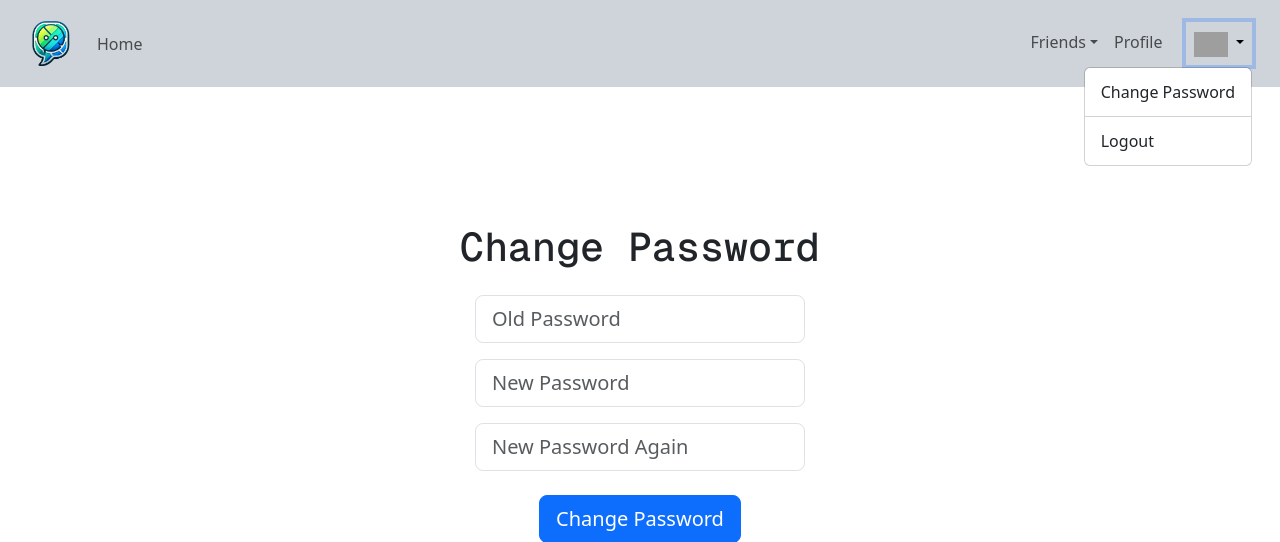
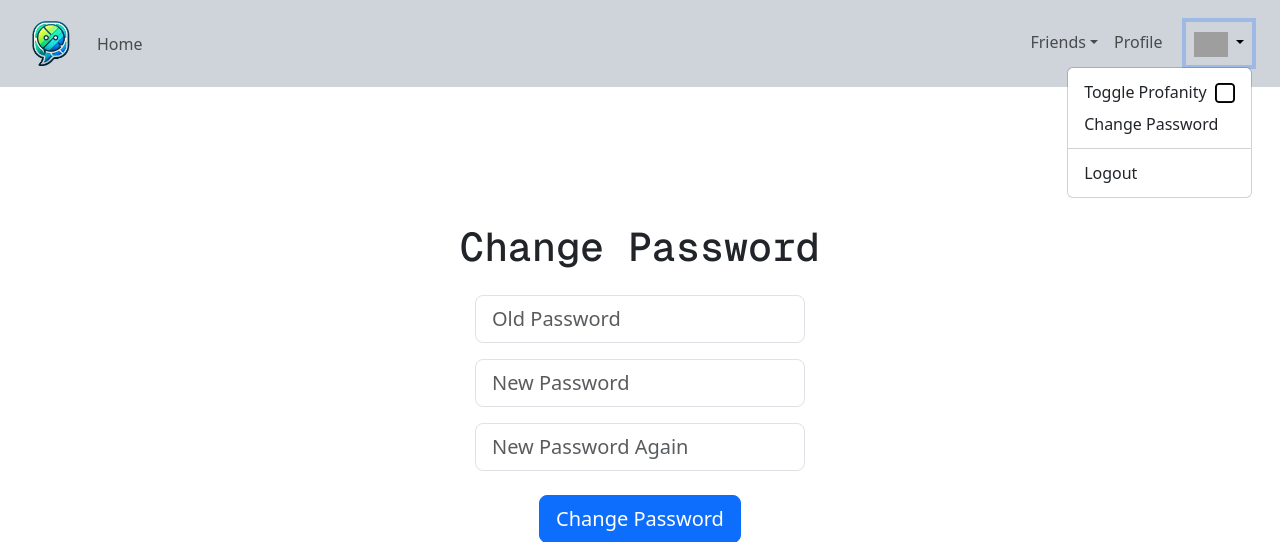
Before and after one commit to ppl-call-me-tima/chatify, a Flask app: page /change_password in a window 1280 px wide, after a click that opens the changed part. Shown: the top 542 px of the page. Run offline with Flask 3, Linux system fonts and the light colour scheme; the visitor is signed in with stand-in values (Sample User, id 1); grey boxes are pictures that could not be loaded.

Commit message:
Add toggle profanity feature

```diff
--- a/app.py
+++ b/app.py
@@ -100,31 +100,14 @@ def message(data):
     rows = execute_retrieve("SELECT id AS friend_id FROM user WHERE username = :username",
                             {"username": data["msg_to"]})
 
+    receiver_enabled_profanity = bool(execute_retrieve("SELECT isProfanityEnabled FROM user WHERE id = :id", {"id": rows[0]["friend_id"]})[0]["isProfanityEnabled"])
     timestamp = datetime.now(tz=IST).strftime(r"%Y%m%d%H%M%S%f")
 
-    if is_profane(data["message"], profanity):
-        is_immune = execute_retrieve("SELECT isImmune FROM user WHERE id = :id", {"id": session.get("user_id")})[0]["isImmune"]
+    if not receiver_enabled_profanity and is_profane(data["message"], profanity):
+        is_immune = bool(execute_retrieve("SELECT isImmune FROM user WHERE id = :id", {"id": session.get("user_id")})[0]["isImmune"])
 
         if not is_immune:
             # TODO: add some level of mute or warning inside db, and block if exceeds a defined limit
-
-            execute("""
-                INSERT INTO profane_messages (
-                    msg_from,
-                    msg_to,
-                    msg,
-                    timestamp
-                ) VALUES (
-                    :msg_from,
-                    :msg_to,
-                    :msg,
-                    :timestamp)
-            """, {
-                "msg_from": session.get("user_id"),
-                "msg_to": rows[0]["friend_id"],
-                "msg": data["message"],
-                "timestamp": timestamp
-            })
 
             emit("profanity_detected")
             return
@@ -179,7 +162,9 @@ def index():
         JOIN user ON user.id = f.friend_id
     """, {"user_id": session.get("user_id")})
 
-    return render_template("index.html", rows=rows, index=True)
+    profanity_enabled = execute_retrieve("SELECT isProfanityEnabled FROM user WHERE id = :id", {"id": session.get("user_id")})[0]["isProfanityEnabled"]
+
+    return render_template("index.html", rows=rows, index=True, profanity_enabled=profanity_enabled)
 
 
 @app.route("/change_password", methods=["GET", "POST"])
@@ -588,6 +573,15 @@ def remove_pfp():
         return redirect(url_for("profile", username=session.get("username")))
 
 
+@app.route("/toggle_profanity")
+@login_required
+def toggle_profanity():
+    status = execute_retrieve("SELECT isProfanityEnabled FROM user WHERE id = :id", {"id": session.get("user_id")})[0]["isProfanityEnabled"]
+    execute("UPDATE user SET isProfanityEnabled = :status WHERE id = :id", {"status": not status, "id": session.get("user_id")})
+
+    return redirect(url_for("index"))
+
+
 @app.route("/upload_pfp", methods=["POST"])
 @login_required
 def upload_pfp():
@@ -625,4 +619,4 @@ def upload_pfp():
 
 
 if __name__ == "__main__":
-    socketio.run(app, allow_unsafe_werkzeug=True, host="0.0.0.0")
+    socketio.run(app, allow_unsafe_werkzeug=True, host="0.0.0.0", debug=True)
--- a/templates/index.html
+++ b/templates/index.html
@@ -48,7 +48,7 @@ Homepage
             </div>
             <div id="message-box-outer" class="px-2 py-1">
                 <div class="profanity-warning-box" id="profanity-warning-box">
-                    <p>Your message contains profanity.</p>
+                    <p id="profanity-message">Your message contains profanity and the user has disabled it.</p>
                     <button class="btn btn-dark" id="profanity-okay-btn" onclick="profanityOkay()">Okay</button>
                 </div>
                 <div id="message-box">
--- a/templates/layout.html
+++ b/templates/layout.html
@@ -80,6 +80,13 @@
 							<img src="../static/icons/settings.png" alt="settings icon" height="25px">
 						</a>
 						<ul class="dropdown-menu dropdown-menu-end">
+							<li><a class="dropdown-item" href="/toggle_profanity">Toggle Profanity&nbsp
+								{% if profanity_enabled %}
+								<img src="../static/icons/check.png" height="20em">
+								{% else %}
+								<img src="../static/icons/uncheck.png" height="20em">
+								{% endif %}
+							</a></li>
 							<li><a class="dropdown-item" href="/change_password">Change Password</a></li>
 							<li><hr class="dropdown-divider"></li>
 							<li><a class="dropdown-item" href="/logout">Logout</a></li>
```
Also changed, not shown: static/icons/check.png (added), static/icons/uncheck.png (added).
